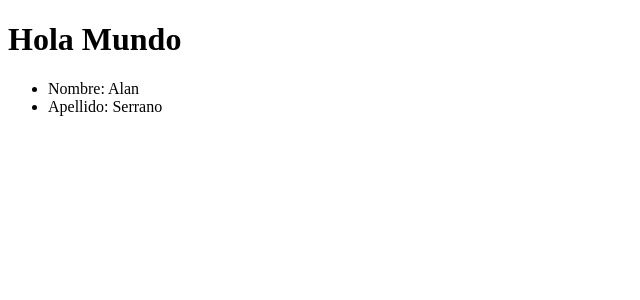
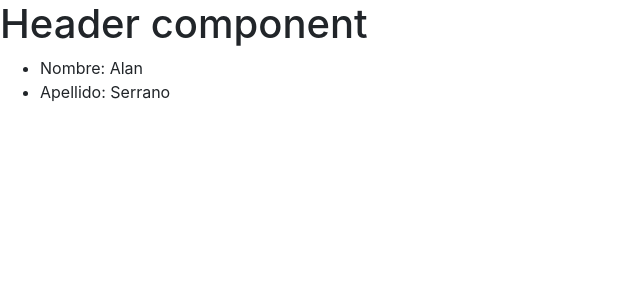
Before and after one commit to alan-serrano/angular-aplicaciones, an Angular app in the folder Proyectos/1.-HolaMundo/01-hola-mundo/: page / in a window 1280 px wide. Shown: the top 300 px of the page, without its empty margins (0-640 px from the left). Built offline with nearby package versions, Linux system fonts and the light colour scheme.

Commit message:
Bootstrap y componentes - Se añadió el framework de bootstrap - Se añadió el componente Header - Se añadió el compenente a la vista

```diff
--- a/Proyectos/1.-HolaMundo/01-hola-mundo/src/app/app.component.html
+++ b/Proyectos/1.-HolaMundo/01-hola-mundo/src/app/app.component.html
@@ -1,4 +1,4 @@
-<h1>Hola Mundo</h1>
+<app-header></app-header>
 
 <ul>
   <li>Nombre: {{nombre}}</li>
--- a/Proyectos/1.-HolaMundo/01-hola-mundo/src/app/app.module.ts
+++ b/Proyectos/1.-HolaMundo/01-hola-mundo/src/app/app.module.ts
@@ -2,10 +2,12 @@
 import { NgModule } from '@angular/core';
 
 import { AppComponent } from './app.component';
+import { HeaderComponent } from './components/header/header.component';
 
 @NgModule({
   declarations: [
-    AppComponent
+    AppComponent,
+    HeaderComponent
   ],
   imports: [
     BrowserModule
--- /dev/null
+++ b/Proyectos/1.-HolaMundo/01-hola-mundo/src/app/components/header/header.component.ts
@@ -0,0 +1,9 @@
+import { Component } from '@angular/core';
+
+@Component({
+    selector: 'app-header',
+    template: `<h1>Header component<h1>`
+})
+export class HeaderComponent {
+
+}
--- a/Proyectos/1.-HolaMundo/01-hola-mundo/src/index.html
+++ b/Proyectos/1.-HolaMundo/01-hola-mundo/src/index.html
@@ -6,6 +6,7 @@
   <base href="/">
   <meta name="viewport" content="width=device-width, initial-scale=1">
   <link rel="icon" type="image/x-icon" href="favicon.ico">
+  <link rel="stylesheet" href="https://stackpath.bootstrapcdn.com/bootstrap/4.3.1/css/bootstrap.min.css" integrity="sha384-ggOyR0iXCbMQv3Xipma34MD+dH/1fQ784/j6cY/iJTQUOhcWr7x9JvoRxT2MZw1T" crossorigin="anonymous">
 </head>
 <body>
   <app-root></app-root>
```
Also changed, not shown: 1 other file (tests, documents, lock files or other folders).
